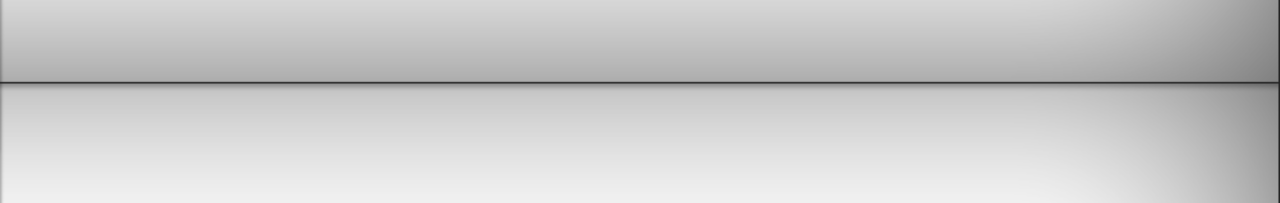
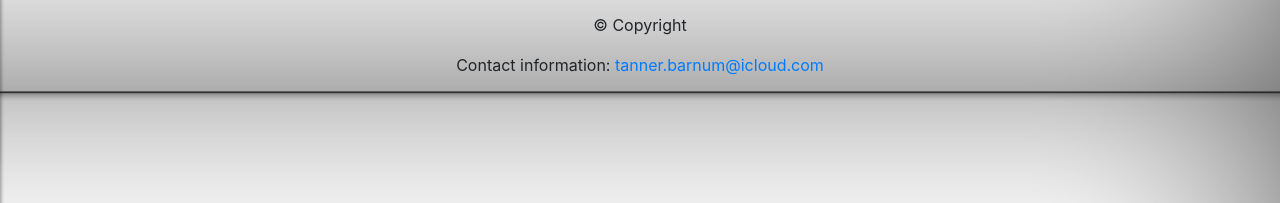
Before and after one commit to barnumtj/express-portfolio, a website: page views/index.html in a window 1280 px wide. Shown: the part 597-800 px from the top of the page. Drawn offline with nearby package versions, Linux system fonts and the light colour scheme.

Commit message:
added footer

```diff
--- a/public/css/index.css
+++ b/public/css/index.css
@@ -47,3 +47,7 @@ body {
     background-size: cover;
     z-index: 0;
 }
+
+footer {
+    text-align: center;
+}
--- a/views/index.html
+++ b/views/index.html
@@ -44,6 +44,11 @@
                 analytical and logical thinker, and am highly motivated by the challenge.</p>
         </div>
     </div>
+    <footer>
+        <p>© Copyright</p>
+        <p>Contact information: <a href="tanner.barnum@icloud.com">
+                tanner.barnum@icloud.com</a></p>
+    </footer>
 </body>
 
 </html>
```
